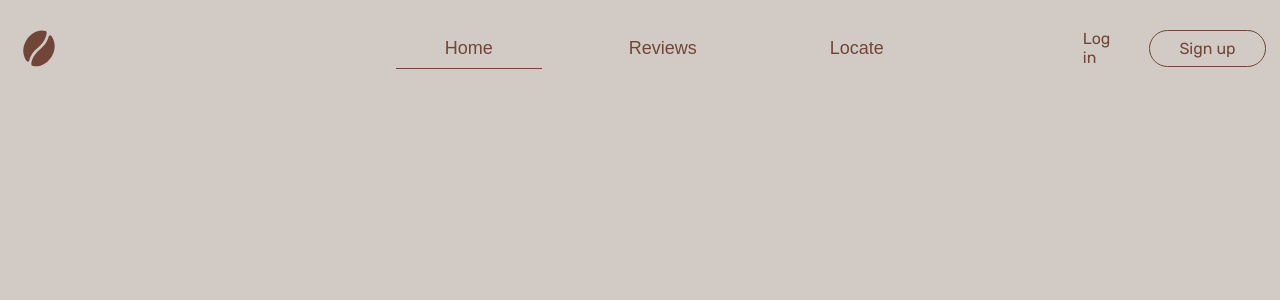
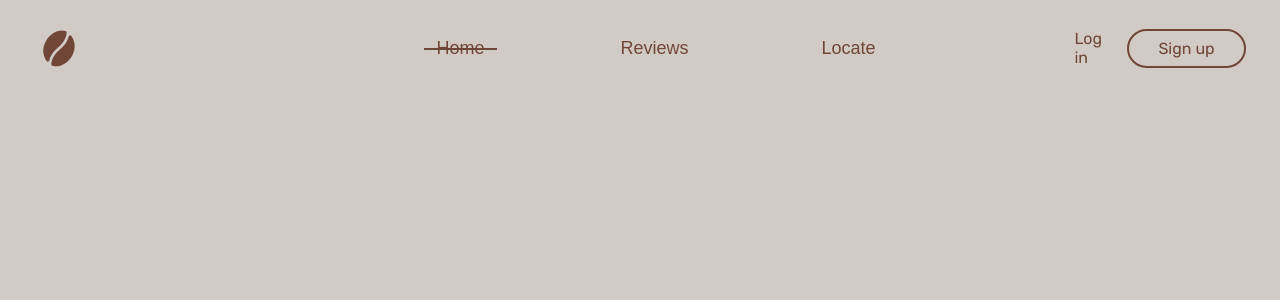
Before and after one commit to bernicetoh/bean-there, a React (Create React App) app in the folder frontend/: page / in a window 1280 px wide. Shown: the top 300 px of the page. Built offline with nearby package versions, Linux system fonts and the light colour scheme; a web font is replaced by a local one.

Commit message:
Modify border width

```diff
--- a/frontend/src/components/reviews-page/ReviewPost.module.scss
+++ b/frontend/src/components/reviews-page/ReviewPost.module.scss
@@ -1,14 +1,31 @@
 .postContainer {
-  border-radius: 5px;
-  background: #f5f5f5;
+  // border-radius: 5px;
+  // background: #f5f5f5;
   width: 263px;
   height: 300px;
   flex-shrink: 0;
   display: flex;
   flex-direction: column;
+  border: 2px solid #774a47;
 }
 .img {
-  height: 70%;
+  width: 90%;
+  height: 60%;
+  display: flex;
+  align-self: center;
+  justify-content: center;
+  overflow: hidden;
+  position: relative;
+  border-radius: 0px;
+  // padding: 10px;
+  margin: 5% 0;
+  // img {
+  //   width: 100%;
+  // }
+  img {
+    scale: 1;
+    position: absolute;
+  }
 }
 .details {
   flex-shrink: 0;
@@ -32,7 +49,6 @@
 
 .reviewRating {
   display: flex;
-  // padding: 4px 20px 4px 23px;
   padding: 3px 0;
   height: 24px;
   width: 70px;
@@ -45,8 +61,8 @@
   font-style: normal;
   font-weight: 600;
   line-height: normal;
-  border-radius: 5px;
-  background: #977c5a;
+  border-radius: 20px;
+  background: #a07551;
   img {
     width: 14px;
     height: 14px;
--- a/frontend/src/components/reviews-page/ReviewPost.tsx
+++ b/frontend/src/components/reviews-page/ReviewPost.tsx
@@ -1,4 +1,3 @@
-import React from "react";
 import { Review } from "../../models/review.model";
 import styles from "./ReviewPost.module.scss";
 import star from "../../assets/star.svg";
--- a/frontend/src/components/top-bar/TopBar.module.scss
+++ b/frontend/src/components/top-bar/TopBar.module.scss
@@ -1,6 +1,6 @@
 .topbarContainer {
   display: flex;
-  padding: 10px 0px;
+  padding: 10px 20px;
   justify-content: space-between;
   align-items: center;
   gap: 71px;
@@ -113,7 +113,7 @@
   flex-shrink: 0;
   border-radius: 20px;
   // background: #704638;
-  border: 1px solid #704638;
+  border: 2px solid #704638;
   align-items: center;
   justify-content: center;
   display: flex;
--- a/frontend/src/components/top-bar/TopBar.tsx
+++ b/frontend/src/components/top-bar/TopBar.tsx
@@ -15,9 +15,9 @@ interface Props {
 function TopBar({ isLoggedIn, setSelectedTab, selectedTab, tabs }: Props) {
   return (
     <div className={styles.topbarContainer}>
-      <div className={styles.logoImg}>
+      <Link className={styles.logoImg} to={"/home"}>
         <img src={logo} alt="logo" />
-      </div>
+      </Link>
       <div className={styles.tabBar}>
         {tabs.map((item) => (
           <div className={styles["tab"]}>
@@ -34,13 +34,16 @@ function TopBar({ isLoggedIn, setSelectedTab, selectedTab, tabs }: Props) {
                 <motion.div
                   layoutId="underline"
                   style={{
-                    borderBottom: "1.5px solid #704638",
+                    borderBottom: "2px solid #704638",
                     // justifyContent: "center",
                     display: "flex",
+                    width: "50%",
+                    alignSelf: "center",
                     // alignItems: "center",
                     // backgroundColor: "#977c5a",
                     position: "absolute",
                     inset: 0,
+                    margin: "0 auto",
                     // borderRadius: 20,
                   }}
                 />
--- a/frontend/src/pages/ReviewsPage.tsx
+++ b/frontend/src/pages/ReviewsPage.tsx
@@ -3,7 +3,6 @@ import { Review } from "../models/review.model";
 import { getAllReviews } from "../services/review";
 import ReviewPost from "../components/reviews-page/ReviewPost";
 import styles from "./ReviewsPage.module.scss";
-import TopBar from "../components/top-bar/TopBar";
 function ReviewsPage() {
   const [allReviews, setAllReviews] = useState<Review[]>([]);
   useEffect(() => {
```
